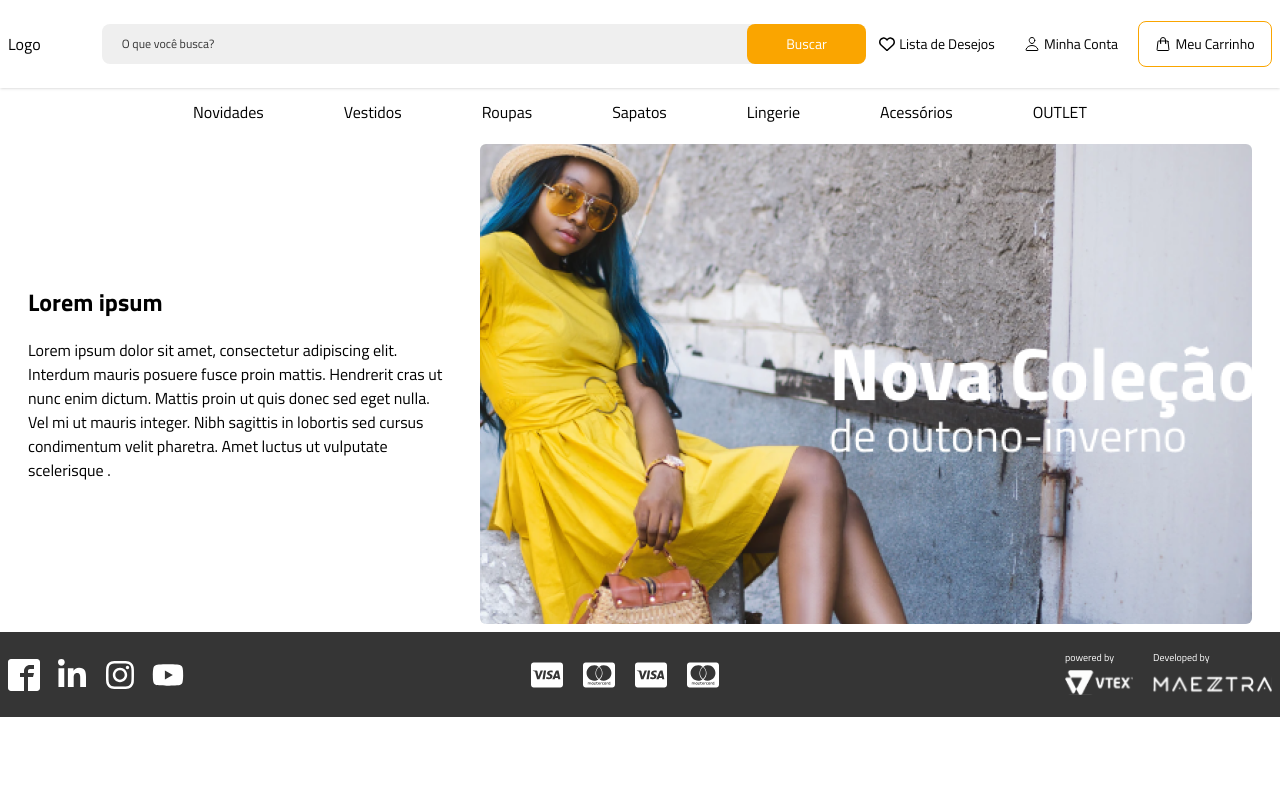
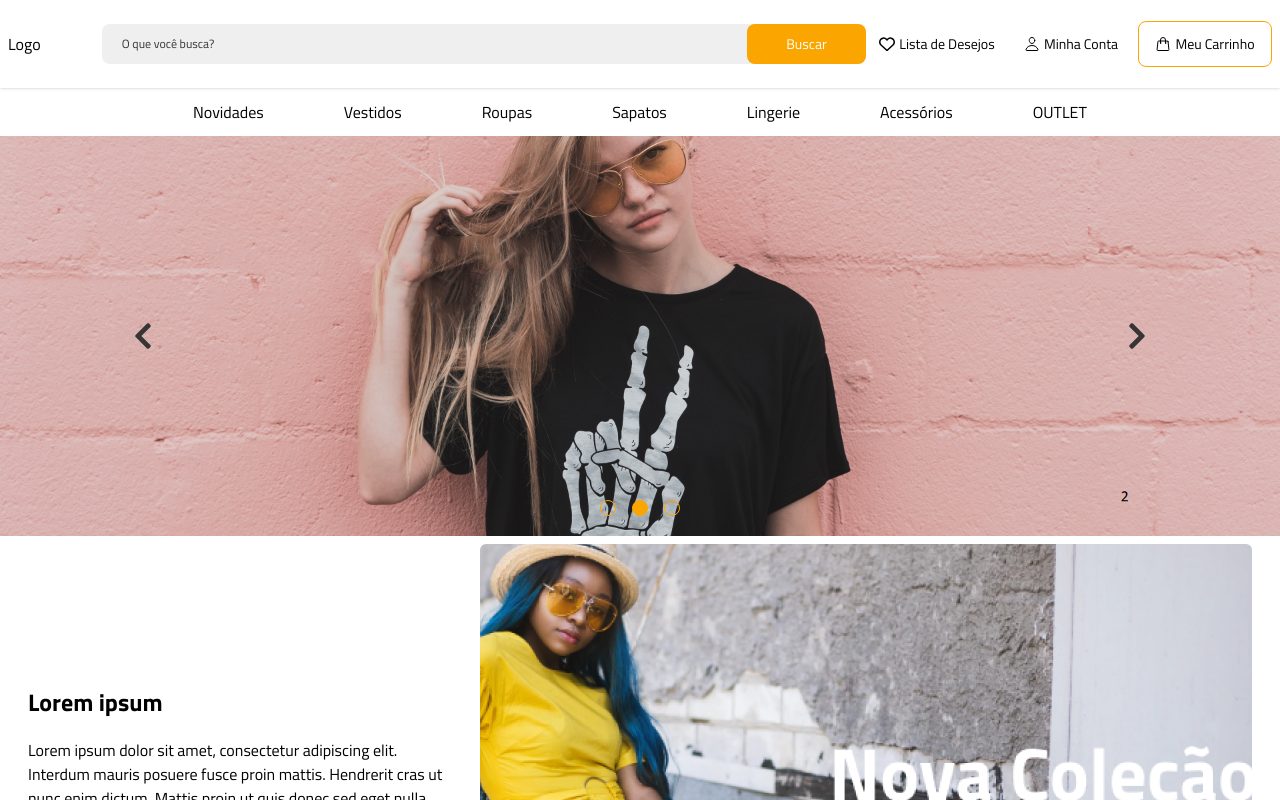
Before and after one commit to oiviana/maeztra-store, a React (Vite) app: page / in a window 1280 px wide. Shown: the top 800 px of the page. Built offline with nearby package versions, Linux system fonts and the light colour scheme.

Commit message:
chore: slick dependencies

```diff
--- a/package.json
+++ b/package.json
@@ -14,7 +14,8 @@
     "react": "^18.2.0",
     "react-dom": "^18.2.0",
     "react-icons": "^5.2.1",
-    "react-slick": "^0.30.2"
+    "react-slick": "^0.30.2",
+    "slick-carousel": "^1.8.1"
   },
   "devDependencies": {
     "@types/react": "^18.2.66",
--- a/src/components/Layout/Main/index.tsx
+++ b/src/components/Layout/Main/index.tsx
@@ -1,10 +1,11 @@
 import Collection from "../../sections/Collection";
+import HomeSlider from "../../sections/HomeSlider";
 
-export default function Main(){
-
-    return(
-        <main>
-            <Collection/>
-        </main>
-    )
+export default function Main() {
+  return (
+    <main>
+      <HomeSlider />
+      <Collection />
+    </main>
+  );
 }
--- a/src/components/sections/HomeSlider/index.tsx
+++ b/src/components/sections/HomeSlider/index.tsx
@@ -1,33 +1,27 @@
-import { useRef } from "react";
+import { useEffect, useState } from "react";
 import { sliderMock } from "./mock";
-import Slider from "react-slick";
+import { FaChevronLeft } from "react-icons/fa";
+import { FaChevronRight } from "react-icons/fa";
 
 export default function HomeSlider() {
-  const sliderRef = useRef<Slider | null>(null);
-  const settings = {
-    dots: true,
-    infinite: true,
-    arrows: true,
-    slidesToShow: 1,
-    slidesToScroll: 1,
-  };
+  const [currentSlide, setCurrentSlide] = useState<number>(0);
 
   const images = sliderMock.map((image) => (
-    <div className="w-full max-w-[90rem] mx-auto  lg:h-[37.5rem] relative">
+    <div className="relative flex flex-shrink-0 w-full h-full">
       <img
         src={image.mobileImg}
         alt="mobile"
-        className="flex md:hidden w-full object-cover"
+        className="flex md:hidden w-full h-full object-cover"
       />
       <img
         src={image.desktopImg}
         alt="mobile"
-        className="hidden md:flex w-full object-cover"
+        className="hidden md:flex w-full h-full object-cover"
       />
 
       {image.hasCta && (
-        <div className=" text-primary-white absolute z-10 flex flex-col w-[14.68rem] lg:w-[29.375rem] top-[4rem] lg:top-[6rem] left-[5rem] lg:left-[17rem] items-start gap-2">
-          <h1 className="text-3xl lg:text-4xl font-bold mb-2 max-w-[11rem] lg:max-w-none">
+        <div className=" text-primary-white absolute z-10 flex flex-col w-[14.68rem] lg:w-[29.375rem] top-[4rem] lg:top-[9rem] left-[5rem] lg:left-[17rem] xl:left-[26rem] items-start gap-2 lg:gap-5">
+          <h1 className="text-3xl lg:text-4xl font-bold mb-2 lg:mb-6 max-w-[11rem] lg:max-w-none">
             {image.cta.title}
           </h1>
           <h2 className="text-sm lg:text-xl">{image.cta.subtitle}</h2>
@@ -39,14 +33,46 @@ export default function HomeSlider() {
     </div>
   ));
 
+  useEffect(()=>{
+
+    const slideInterval = setInterval(nextSlide ,5000)
+
+    return () => clearInterval(slideInterval)
+  })
+
+  const prevSlide = () =>
+    setCurrentSlide((curr) => (curr === 0 ? images.length - 1 : curr - 1));
+  const nextSlide = () =>
+    setCurrentSlide((curr) => (curr === images.length - 1 ? 0 : curr + 1));
+
   return (
-    <div className="">
-      <Slider {...settings} ref={sliderRef}>
-<p>dffsdf</p>
-<p>dffsdf</p>
-<p>dffsdf</p>
-<p>dffsdf</p>
-        </Slider>
+    <div className="w-full max-w-[200rem] mx-auto  overflow-hidden relative">
+      <div
+        className="flex transition-transform ease-in-out duration-300"
+        style={{ transform: `translateX(-${currentSlide * 100}%)` }}
+      >
+        {images}
+      </div>
+      <div className="absolute inset-0 flex items-center justify-between mx-auto w-full max-w-[80%] text-primary-gray">
+        <button onClick={prevSlide}>
+          <FaChevronLeft size={30} />
+        </button>
+        <button onClick={nextSlide}>
+          <FaChevronRight size={30} />
+        </button>
+      </div>
+      <div className="absolute bottom-4 md:bottom-6 lg:bottom-5 right-0 left-0">
+        <div className="flex items-center justify-center gap-4">
+          {images.map((_, i) => (
+            <div
+              className={`transition-all w-2 h-2 lg:w-4 lg:h-4 border-[1px] border-primary-yellow rounded-full ${
+                i === currentSlide && "bg-primary-yellow"
+              }`}
+              onClick={() => setCurrentSlide(i)}
+            ></div>
+          ))}
+        </div>
+      </div>
     </div>
   );
 }
--- a/src/styles/globals.css
+++ b/src/styles/globals.css
@@ -1,4 +1,6 @@
 @import url('https://fonts.googleapis.com/css2?family=Titillium+Web:ital,wght@0,200;0,300;0,400;0,600;0,700;0,900;1,200;1,300;1,400;1,600;1,700&display=swap');
+@import url('slick-carousel/slick/slick-theme.css');
+@import url('slick-carousel/slick/slick.css');
 
 @tailwind base;
 @tailwind components;
```
Also changed, not shown: 1 other file (tests, documents, lock files or other folders).
